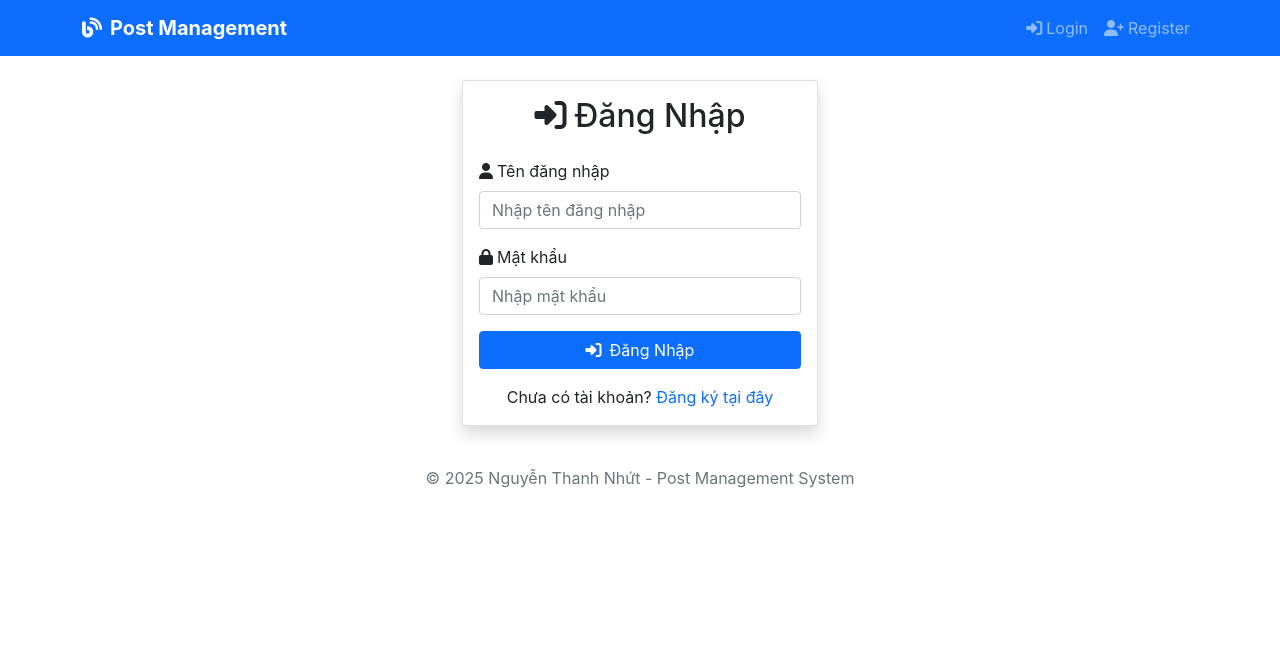
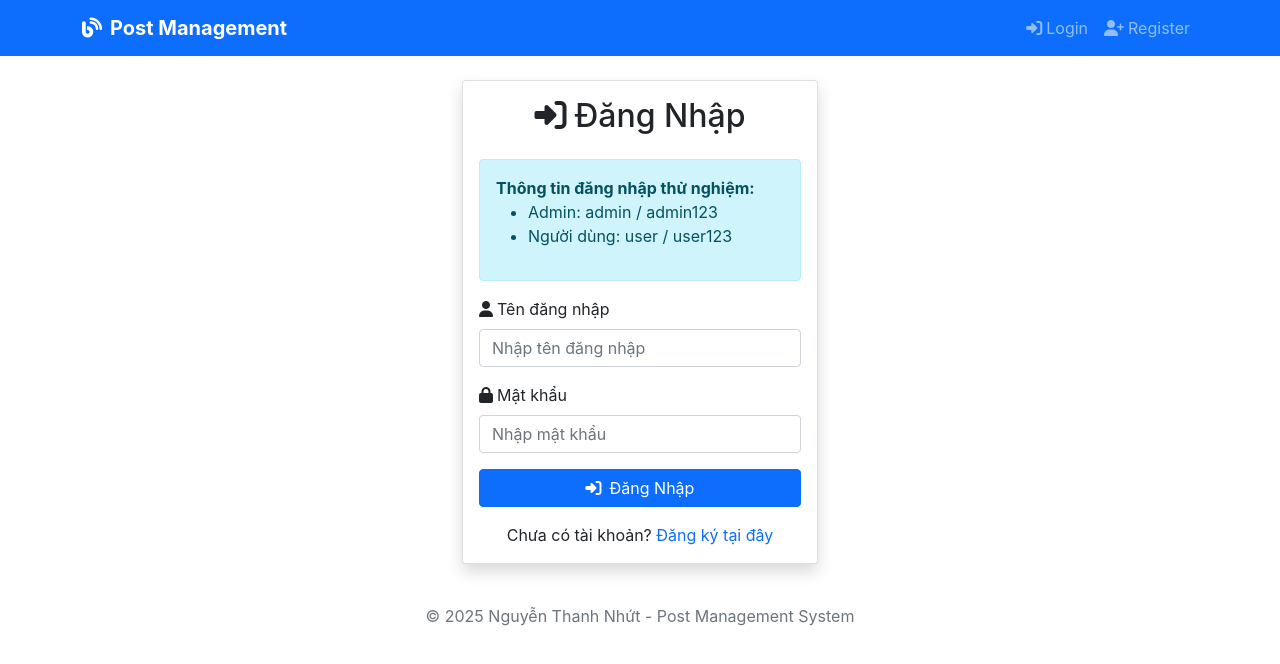
Before and after one commit to NguyenThanhNhut13/NguyenThanhNhut_PostManagementSystem, a React (Vite) app in the folder FrontEnd/: page /login in a window 1280 px wide. Shown: the top 664 px of the page. Built offline with nearby package versions, Linux system fonts and the light colour scheme.

Commit message:
add info login

```diff
--- a/FrontEnd/src/components/Auth/Login.tsx
+++ b/FrontEnd/src/components/Auth/Login.tsx
@@ -136,6 +136,14 @@ const Login: React.FC = () => {
               Đăng Nhập
             </h2>
 
+            <div className="alert alert-info">
+              <strong>Thông tin đăng nhập thử nghiệm:</strong>
+              <ul>
+                <li>Admin: admin / admin123</li>
+                <li>Người dùng: user / user123</li>
+              </ul>
+            </div>
+
             <form onSubmit={handleSubmit}>
               <div className="mb-3">
                 <label htmlFor="username" className="form-label">
```
